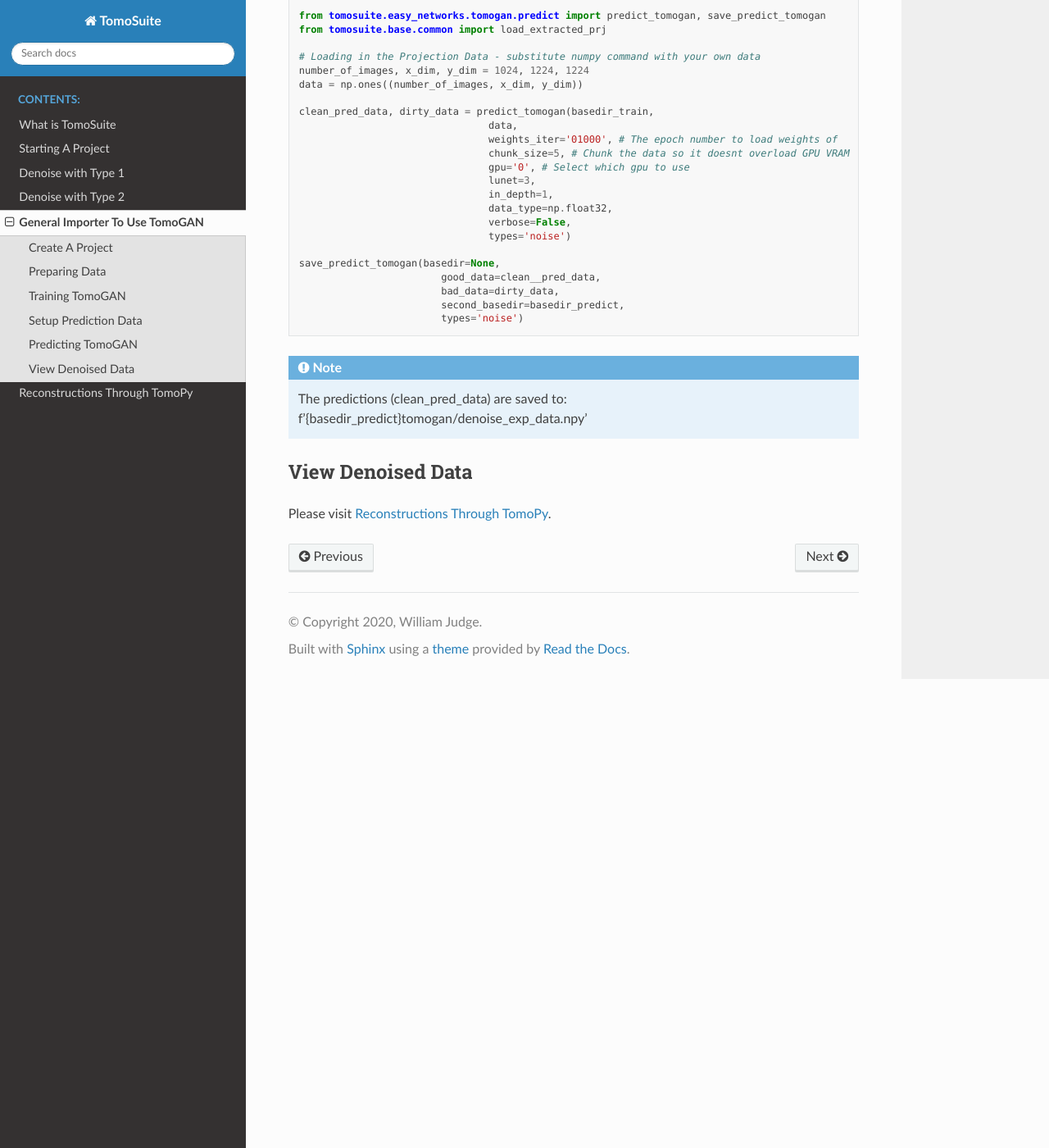
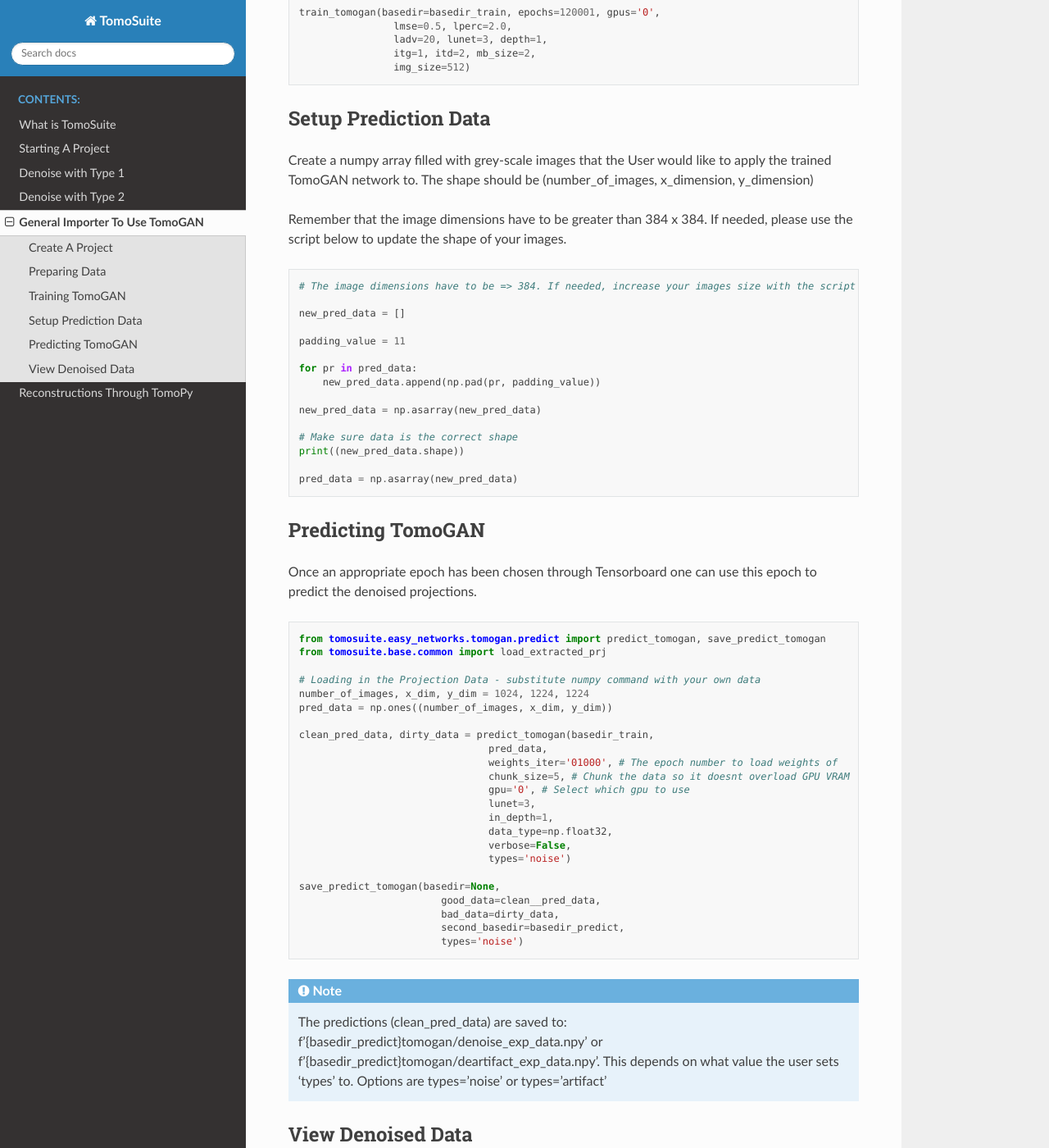
Before and after one commit to WilliamJudge94/tomosuitepy, a Sphinx documentation site: the page built from docs/20_TomoGAN-general.rst, in a window 1280 px wide and 1400 px high, scrolled down 1592 px. Shown: the whole window at 82% size. Built offline with Sphinx 7.4.7 and the Read the Docs theme 2.0.0, drawn with Linux system fonts in a browser that asks for light colours; some of the changed text lies outside the part shown.

Commit message:
Updating function documentation and General TomoGAN docs

```diff
--- a/docs/20_TomoGAN-general.rst
+++ b/docs/20_TomoGAN-general.rst
@@ -34,6 +34,31 @@ Preparing Data
 
     # clean_data[100] should be the clean image for noisy_data[100]
 
+
+.. code:: python
+
+    # The image dimensions have to be => 384. If needed, increase your images size with the script below.
+
+    new_noisy = []
+    new_clean = []
+
+    padding_value = 11
+
+    for cl, no in zip(clean_data, noisy_data):
+        new_noisy.append(np.pad(no, padding_value))
+        new_clean.append(np.pad(cl, padding_value))
+
+    new_noisy = np.asarray(new_noisy)
+    new_clean = np.asarray(new_clean)
+
+    # Make sure data is the correct shape
+    print((new_noisy.shape, new_clean.shape))
+
+    noisy_data = np.asarray(new_noisy)
+    clean_data = np.asarray(new_clean)
+
+
+
 .. code:: python
 
 
@@ -78,6 +104,27 @@ Create a numpy array filled with grey-scale images that the User would like to a
 The shape should be (number_of_images, x_dimension, y_dimension)
 
 
+Remember that the image dimensions have to be greater than 384 x 384. If needed, please use the script below to update the shape of your images.
+
+.. code:: python
+
+    # The image dimensions have to be => 384. If needed, increase your images size with the script below.
+
+    new_pred_data = []
+
+    padding_value = 11
+
+    for pr in pred_data:
+        new_pred_data.append(np.pad(pr, padding_value))
+
+    new_pred_data = np.asarray(new_pred_data)
+
+    # Make sure data is the correct shape
+    print((new_pred_data.shape))
+
+    pred_data = np.asarray(new_pred_data)
+
+
 Predicting TomoGAN
 ==================
 Once an appropriate epoch has been chosen through Tensorboard one can use this epoch to predict the denoised projections.
@@ -89,10 +136,10 @@ Once an appropriate epoch has been chosen through Tensorboard one can use this e
 
     # Loading in the Projection Data - substitute numpy command with your own data
     number_of_images, x_dim, y_dim = 1024, 1224, 1224
-    data = np.ones((number_of_images, x_dim, y_dim))
+    pred_data = np.ones((number_of_images, x_dim, y_dim))
 
     clean_pred_data, dirty_data = predict_tomogan(basedir_train,
-                                    data,
+                                    pred_data,
                                     weights_iter='01000', # The epoch number to load weights of
                                     chunk_size=5, # Chunk the data so it doesnt overload GPU VRAM
                                     gpu='0', # Select which gpu to use
@@ -110,7 +157,8 @@ Once an appropriate epoch has been chosen through Tensorboard one can use this e
 
 .. note::
 
-    The predictions (clean_pred_data) are saved to: f'{basedir_predict}tomogan/denoise_exp_data.npy'
+    The predictions (clean_pred_data) are saved to: f'{basedir_predict}tomogan/denoise_exp_data.npy' or f'{basedir_predict}tomogan/deartifact_exp_data.npy'.
+    This depends on what value the user sets 'types' to. Options are types='noise' or types='artifact'
 
 
 View Denoised Data
```
Also changed, not shown: other parts of docs/20_TomoGAN-general.rst (+2 -1 lines), 1 other file.
